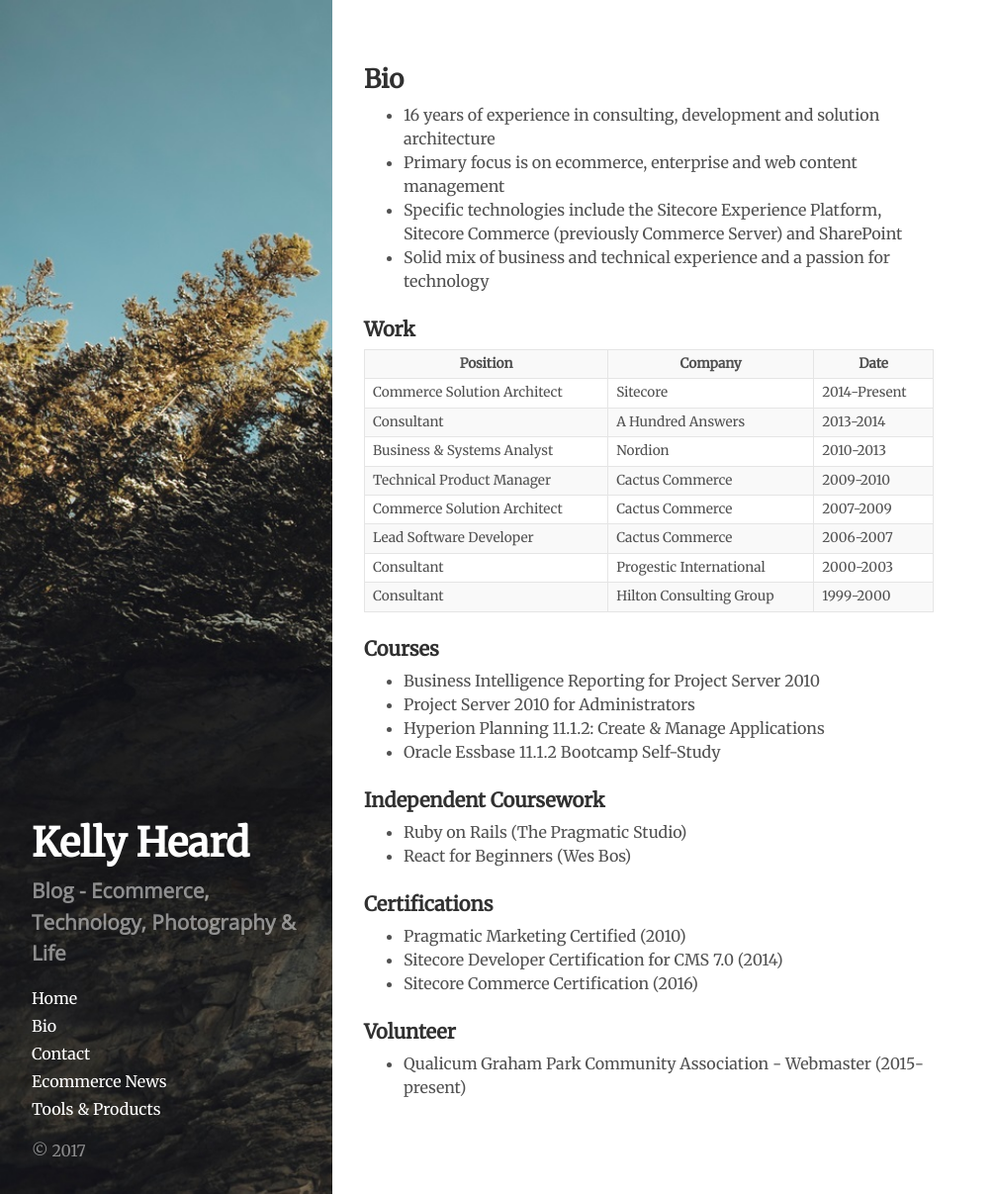
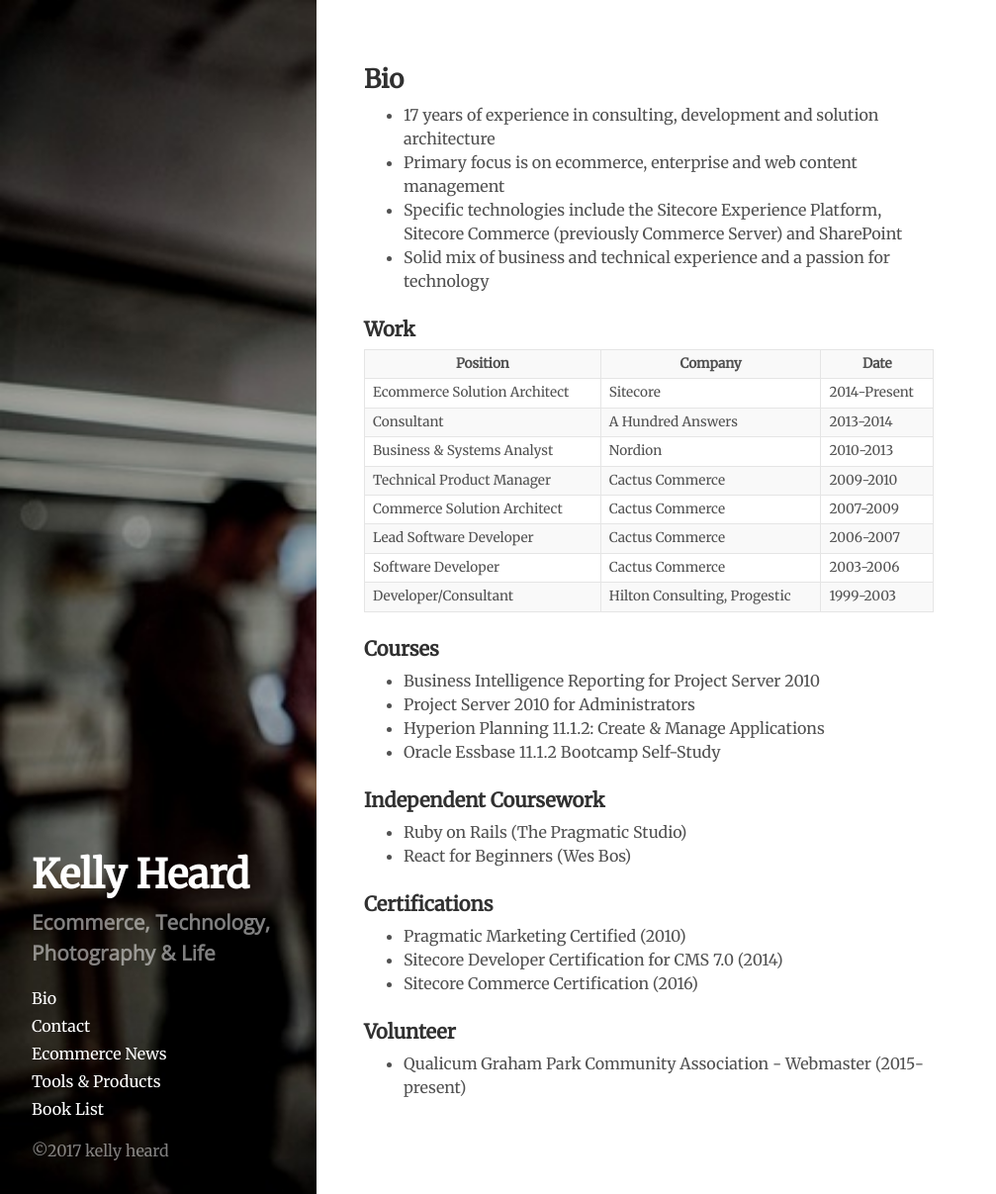
Before and after one commit to heardk/heardk.github.io, a Jekyll site: the page built from bio.md, in a window 1280 px wide and 1207 px high. Shown: the whole window at 99% size, without its empty margins (0-1007 px from the left). Built offline with Jekyll 4.4.1, drawn with Linux system fonts in a browser that asks for light colours; nearby versions of some CDN libraries.

Commit message:
finished book list

```diff
--- a/_config.yml
+++ b/_config.yml
@@ -8,7 +8,7 @@
 # Setup
 title:            'Kelly Heard'
 tagline:          ''
-description:      'Blog - Ecommerce, Technology, Photography & Life'
+description:      'Ecommerce, Technology, Photography & Life'
 url:              'https://kellyheard.com/'
 baseurl:          '/'
 author:
--- a/_includes/sidebar.html
+++ b/_includes/sidebar.html
@@ -10,7 +10,7 @@
     </div>
 
     <nav class="sidebar-nav">
-      <a class="sidebar-nav-item{% if page.url == site.baseurl %} active{% endif %}" href="{{ site.baseurl }}">Home</a>
+      <!-- <a class="sidebar-nav-item{% if page.url == site.baseurl %} active{% endif %}" href="{{ site.baseurl }}">Home</a> -->
       <!--<a class="sidebar-nav-item" href="/notes">Notes</a>-->
       {% comment %}
         The code below dynamically generates a sidebar nav of pages with
@@ -29,11 +29,12 @@
       <a class="sidebar-nav-item" href="/contact">Contact</a>
       <a class="sidebar-nav-item" href="/news">Ecommerce News</a>
       <a class="sidebar-nav-item" href="/tools">Tools &amp; Products</a>
+      <a class="sidebar-nav-item" href="/books">Book List</a>
       <!--<a class="sidebar-nav-item" href="{{ site.github.repo }}/archive/v{{ site.version }}.zip">Download</a>
       <a class="sidebar-nav-item" href="{{ site.github.repo }}">GitHub project</a>
       <span class="sidebar-nav-item">Currently v{{ site.version }}</span>-->
     </nav>
 
-    <p>&copy; {{ site.time | date: '%Y' }}</p>
+    <p>&copy;{{ site.time | date: '%Y' }} kelly heard</p>
   </div>
 </div>
--- a/_plugins/RenderBooksTag.rb
+++ b/_plugins/RenderBooksTag.rb
@@ -1,7 +1,10 @@
+require 'markaby'
+
 module Jekyll
     class BooksList < Liquid::Tag
 
         Books = Airrecord.table(ENV["AIR_API"], "appU98Mx8VW6tIIpE" , "Books")
+        Output = Markaby::Builder.new
 
         def initialize(tag_name, text, tokens)
             super
@@ -10,11 +13,27 @@
 
         def render(context)
             booktext = ""
-            bookList = Books.all(sort: { "Date Finished": "asc"}).find_all {|book| book[:read] == true}
+            bookList = Books.all(sort: { "Date Finished": "desc"}).find_all {|book| book[:read] == true}
             bookList.each do |book|
-                booktext << "<div class='book'><div class='bookTitle'>" + book[:name] + "</div>" + book[:author] + "<img src='" + book[:cover][0]["url"] + "'/></div>"
+                Output.div.bookWrapper do
+                    Output.div.bookImg do
+                        img :src => book[:cover][0]["url"]
+                    end
+                    Output.div.bookTitle do
+                        a "#{book[:name]}", :href => book[:link]
+                    end
+                    Output.div do
+                        "Author: #{book[:author]}"
+                    end
+                    Output.div do
+                       "Read: #{book[:date_finished].strftime('%m-%Y')}"
+                    end
+                    Output.div do
+                        "Pages: #{book[:page_count]}"
+                     end
+                end
             end
-            booktext
+            return Output.to_s
         end
     end
 end
--- a/bio.md
+++ b/bio.md
@@ -3,7 +3,7 @@
 title: Bio
 ---
 
-* 16 years of experience in consulting, development and solution architecture
+* 17 years of experience in consulting, development and solution architecture
 * Primary focus is on ecommerce, enterprise and web content management
 * Specific technologies include the Sitecore Experience Platform, Sitecore Commerce (previously Commerce Server) and SharePoint
 * Solid mix of business and technical experience and a passion for technology
@@ -13,7 +13,7 @@
 <table class="bio-table"><tr><th>Position</th><th>Company</th><th>Date</th>
 </tr>
 <tr>
-<td>Commerce Solution Architect</td>
+<td>Ecommerce Solution Architect</td>
 <td>Sitecore</td>
 <td>2014-Present</td>
 </tr>
@@ -43,14 +43,14 @@
 <td>2006-2007</td>
 </tr>
 <tr>
-<td>Consultant</td>
-<td>Progestic International</td>
-<td>2000-2003</td>
+<td>Software Developer</td>
+<td>Cactus Commerce</td>
+<td>2003-2006</td>
 </tr>
 <tr>
-<td>Consultant</td>
-<td>Hilton Consulting Group</td>
-<td>1999-2000</td>
+<td>Developer/Consultant</td>
+<td>Hilton Consulting, Progestic</td>
+<td>1999-2003</td>
 </tr>
 </table>
 
--- a/public/css/app.css
+++ b/public/css/app.css
@@ -3,7 +3,7 @@
 }
 
 .sidebar {
-    background-image: url('/public/images/bkgd.jpg');
+    background-image: url('/public/images/bkgd-dark.jpg');
     background-repeat: no-repeat;
     background-size: auto 100%;
 }
@@ -91,28 +91,23 @@
     display: block;
 }
 
-.book {
-    min-height: 20px;
-    padding: 10px;
-    margin-bottom: 15px;
-    background-color: #f5f5f5;
-    border: 1px solid #e3e3e3;
+.bookWrapper {
+    padding: 15px;
+    overflow: hidden;
+    background-color: #FBFBFB;
     border-radius: 4px;
-    font-size: smaller;
-  }
-
-  .book .bookTitle {
-      font-weight: bold;
-      font-family: sans-serif;
-      font-size: larger;
-  }
-
-  .book img {
-    height: 100px;
-    width: auto;
+    margin-bottom: 20px;
 }
 
-  .book p {
-      margin: 0;
-      padding: 0;
-  }
+.bookTitle {
+    font-size: larger;
+    font-weight: bold;
+    margin-bottom: 10px;
+}
+
+.bookImg img {
+    height: 125px;
+    width: auto;
+    float: left;
+    padding-right: 20px;
+}
--- a/public/css/hyde.css
+++ b/public/css/hyde.css
@@ -65,7 +65,7 @@
     top: 0;
     left: 0;
     bottom: 0;
-    width: 21rem;
+    width: 20rem;
     text-align: left;
   }
 }
```
Also changed, not shown: books.md (+1 -1 lines).
